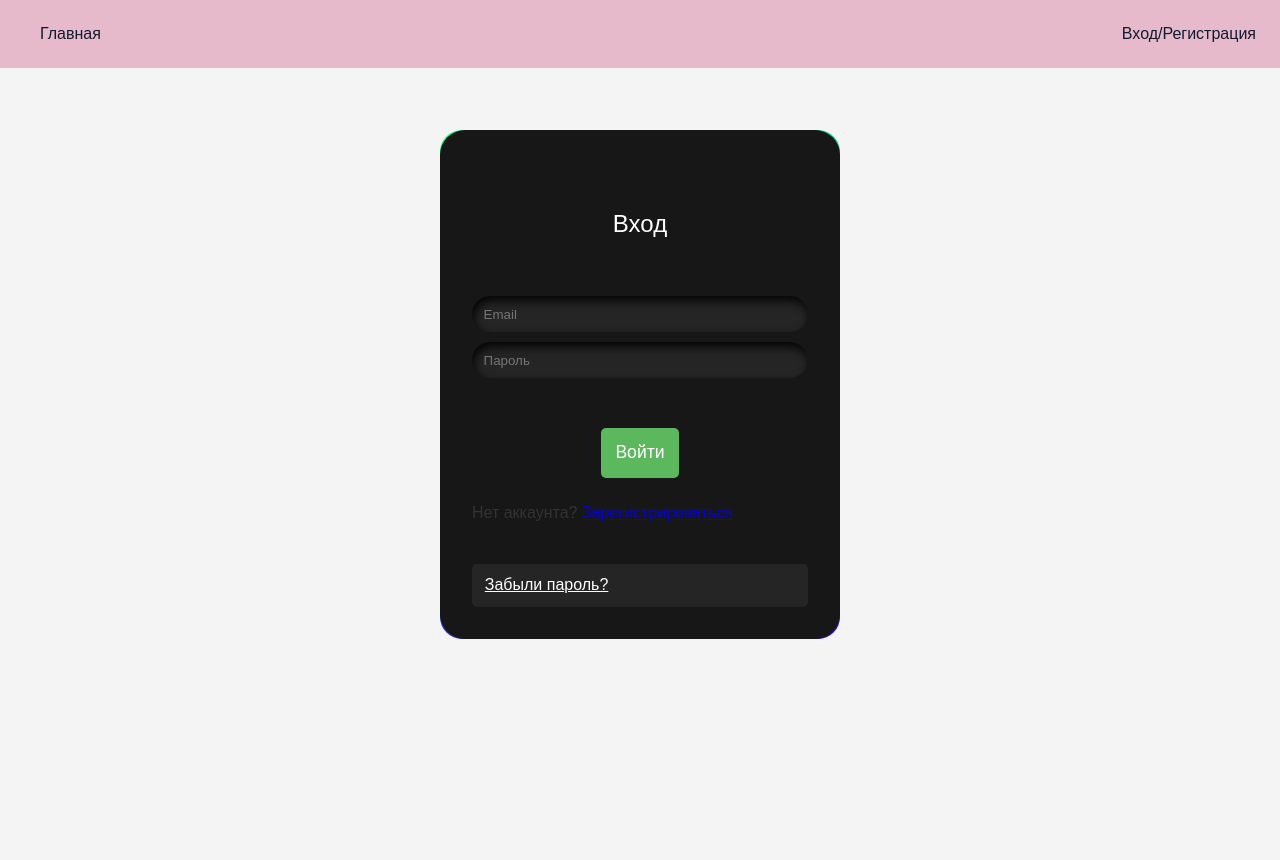
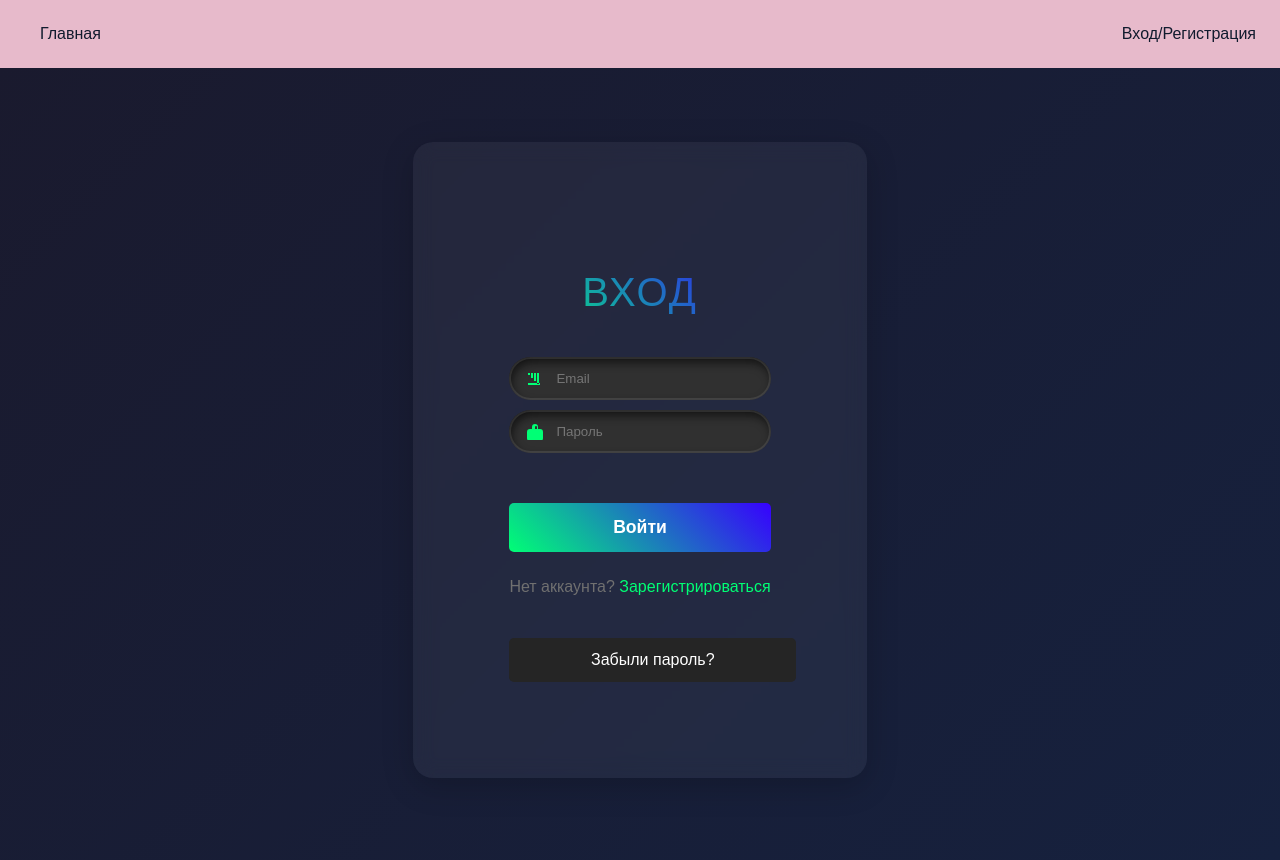
Before and after one commit to MitrichevGeorge/mysite-f, a Flask app: page /login in a window 1280 px wide. Before the commit the page ends 639 px from the top, so only its background shows below. Run offline with Flask 3, Linux system fonts and the light colour scheme.

Commit message:
login page

```diff
--- a/app/static/reg-log.css
+++ b/app/static/reg-log.css
@@ -1,104 +1,216 @@
 /* reg-log.css */
 body {
-    background-color: #f4f4f4; /* Light background for the body */
-    font-family: Arial, sans-serif; /* Font style for the body */
+    margin: 0;
+    font-family: Arial, sans-serif;
+    position: relative;
+    overflow: hidden; /* Prevent scrollbars from animation */
 }
 
 .form-container {
-    max-width: 400px; /* Maximum width of the form container */
-    margin: 50px auto; /* Center the container with margin */
-    padding: 20px; /* Padding inside the container */
+    min-height: 100vh;
+    display: flex;
+    justify-content: center;
+    align-items: center;
+    background: linear-gradient(135deg, #1a1a2e, #16213e);
+    position: relative;
+    z-index: 1;
+}
+
+/* Cursor following animation */
+body::before {
+    content: '';
+    position: fixed;
+    width: 300px;
+    height: 300px;
+    background: radial-gradient(circle, rgba(0, 255, 117, 0.2) 0%, rgba(55, 0, 255, 0.1) 50%, transparent 70%);
+    pointer-events: none;
+    z-index: 0;
+    transform: translate(-50%, -50%);
+    transition: transform 0.1s ease-out;
+}
+
+.input-icon {
+    position: absolute;
+    left: 15px;
+    color: #00ff75;
+    transition: all 0.3s ease;
+    width: 20px; /* Increased from 16px to accommodate wider icons */
+    height: 16px;
+    fill: currentColor;
 }
 
 .card {
-    background-image: linear-gradient(163deg, #00ff75 0%, #3700ff 100%); /* Gradient background */
-    border-radius: 22px; /* Rounded corners */
-    transition: all 0.3s; /* Transition for hover effects */
+    background: rgba(255, 255, 255, 0.05);
+    backdrop-filter: blur(10px);
+    border-radius: 20px;
+    padding: 2rem;
+    box-shadow: 0 8px 32px rgba(0, 0, 0, 0.2);
+    transition: all 0.3s;
 }
 
 .card2 {
-    border-radius: 0; /* No border radius for inner card */
+    padding: 2rem;
+    border-radius: 0;
 }
 
 #heading {
-    text-align: center; /* Center the heading */
-    margin: 2em; /* Margin for heading */
-    color: rgb(255, 255, 255); /* White color for heading */
-    font-size: 1.5em; /* Font size for heading */
+    color: #fff;
+    font-size: 2.5rem;
+    margin: 2rem 0;
+    text-align: center;
+    text-transform: uppercase;
+    letter-spacing: 2px;
+    background: linear-gradient(45deg, #00ff75, #3700ff);
+    -webkit-background-clip: text;
+    background-clip: text;
+    -webkit-text-fill-color: transparent;
 }
 
 .form {
-    display: flex; /* Flexbox for form layout */
-    flex-direction: column; /* Column layout */
-    gap: 10px; /* Gap between form elements */
-    padding: 2em; /* Padding inside the form */
-    background-color: #171717; /* Dark background for the form */
-    border-radius: 25px; /* Rounded corners for the form */
+    display: flex;
+    flex-direction: column;
+    gap: 10px;
+    padding: 2em;
+    position: relative;
 }
 
 .field {
-    display: flex; /* Flexbox for field layout */
-    align-items: center; /* Center items vertically */
-    gap: 0.5em; /* Gap between icon and input */
-    border-radius: 25px; /* Rounded corners */
-    padding: 0.6em; /* Padding inside the field */
-    background-color: #252525; /* Dark background for fields */
-    box-shadow: inset 2px 5px 10px rgb(5, 5, 5); /* Inner shadow for depth */
+    position: relative;
+    display: flex;
+    align-items: center;
+    border-radius: 25px;
+    padding: 0;
+    background-color: #252525;
+    box-shadow: inset 2px 5px 10px rgb(5, 5, 5);
 }
 
 .input-field {
-    background: none; /* No background for input */
-    border: none; /* No border for input */
-    outline: none; /* No outline for input */
-    width: 100%; /* Full width for input */
-    color: #d3d3d3; /* Light color for input text */
+    width: 100%;
+    padding: 12px 15px 12px 45px;
+    border: 2px solid rgba(255, 255, 255, 0.1);
+    border-radius: 50px;
+    background: rgba(255, 255, 255, 0.05);
+    color: #d3d3d3;
+    outline: none;
+    transition: all 0.3s ease;
+}
+
+.input-field:focus {
+    border-color: #00ff75;
+    background: rgba(255, 255, 255, 0.1);
+    box-shadow: 0 0 15px rgba(0, 255, 117, 0.3);
 }
 
 .btn {
-    display: flex; /* Flexbox for button layout */
-    justify-content: center; /* Center buttons */
-    margin-top: 2.5em; /* Margin for button section */
+    display: flex;
+    justify-content: center;
+    margin-top: 2.5em;
 }
 
 .button1 {
-    padding: 0.8em; /* Increased padding for button */
-    border-radius: 5px; /* Rounded corners for button */
-    border: none; /* No border for button */
-    outline: none; /* No outline for button */
-    background-color: #5cb85c; /* Green background for button */
-    color: white; /* White text color for button */
-    transition: 0.4s ease-in-out; /* Transition for hover effect */
-    position: relative; /* Position for arrow animation */
-    font-size: 1.1em; /* Increased font size */
+    position: relative;
+    width: 100%;
+    padding: 0.8em 24px;
+    border: none;
+    border-radius: 5px;
+    background: linear-gradient(45deg, #00ff75, #3700ff);
+    color: white;
+    font-weight: bold;
+    cursor: pointer;
+    overflow: hidden;
+    transition: all 0.3s ease;
+    font-size: 1.1em;
+}
+
+.button1::before {
+    content: '➔';
+    position: absolute;
+    right: 20px;
+    opacity: 0;
+    transition: all 0.4s ease;
+}
+
+.button1:hover::before {
+    opacity: 1;
+    right: 15px;
+    animation: bounce 0.6s infinite;
 }
 
 .button1::after {
-    content: ' ➔'; /* Arrow icon */
-    opacity: 0; /* Initially hidden */
-    transition: opacity 0.4s ease; /* Transition for arrow */
-    position: absolute; /* Positioning for arrow */
-    right: 10px; /* Positioning to the right */
+    content: '';
+    position: absolute;
+    top: 50%;
+    left: 50%;
+    width: 0;
+    height: 0;
+    background: rgba(255, 255, 255, 0.2);
+    border-radius: 50%;
+    transform: translate(-50%, -50%);
+    transition: all 0.6s ease;
+}
+
+.button1:hover::after {
+    width: 200%;
+    height: 200%;
+    opacity: 0;
 }
 
 .button1:hover {
-    background-color: #4cae4c; /* Darker green on hover */
-}
-
-.button1:hover::after {
-    opacity: 1; /* Show arrow on hover */
+    transform: translateY(-2px);
+    box-shadow: 0 5px 15px rgba(0, 255, 117, 0.4);
 }
 
 .button3 {
-    margin-top: 1em; /* Margin for forgot password button */
-    padding: 0.8em; /* Increased padding for button */
-    border-radius: 5px; /* Rounded corners for button */
-    border: none; /* No border for button */
-    outline: none; /* No outline for button */
-    background-color: #252525; /* Dark background for button */
-    color: white; /* White text color for button */
-    transition: 0.4s ease-in-out; /* Transition for hover effect */
+    margin-top: 1em;
+    padding: 0.8em;
+    border-radius: 5px;
+    border: none;
+    outline: none;
+    background-color: #252525;
+    color: white;
+    transition: all 0.4s ease-in-out;
+    text-align: center;
+    display: block;
+    width: 100%;
 }
 
 .button3:hover {
-    background-color: red; /* Red background on hover */
+    background: linear-gradient(45deg, #ff3333, #ff6666);
+    color: white;
+    box-shadow: 0 5px 15px rgba(255, 51, 51, 0.4);
 }
+
+@keyframes bounce {
+    0%, 100% { transform: translateX(0); }
+    50% { transform: translateX(5px); }
+}
+
+.field:hover .input-icon {
+    transform: scale(1.2);
+    color: #3700ff;
+}
+
+a {
+    color: #00ff75;
+    text-decoration: none;
+    transition: all 0.3s ease;
+}
+
+a:hover {
+    color: #3700ff;
+    text-shadow: 0 0 10px rgba(55, 0, 255, 0.3);
+}
+
+.btext {
+    color: #707070;
+}
+
+/* Add to reg-log.css */
+body {
+    --mouse-x: 0;
+    --mouse-y: 0;
+}
+
+body::before {
+    transform: translate(var(--mouse-x), var(--mouse-y));
+}
--- a/templates/login.html
+++ b/templates/login.html
@@ -8,18 +8,32 @@
             <form class="form" method="POST">
                 <p id="heading">Вход</p>
                 <div class="field">
+                    <svg class="input-icon" viewBox="0 0 16 16" fill="currentColor" height="16" width="20" xmlns="http://www.w3.org/2000/svg">
+                        <path d="M2 2v2h2V2H2zm3 0v5h2V2H5zm3 0v8h2V2H8zm3 0v11h2V2h-2zm-9 12v-2h12v2H2z"/>
+                    </svg>
                     <input type="email" class="input-field" placeholder="Email" name="email" required autoComplete="off" />
                 </div>
                 <div class="field">
+                    <svg class="input-icon" viewBox="0 0 20 16" fill="currentColor" height="16" width="20" xmlns="http://www.w3.org/2000/svg">
+                        <path d="M16 5h-2V3a3 3 0 0 0-6 0v2H6a3 3 0 0 0-3 3v6a3 3 0 0 0 3 3h10a3 3 0 0 0 3-3V8a3 3 0 0 0-3-3zm-5-2a1 1 0 1 1 2 0v2h-2V3z"/>
+                    </svg>
                     <input type="password" class="input-field" placeholder="Пароль" name="password" required />
                 </div>
                 <div class="btn">
                     <button class="button1" type="submit">Войти</button>
                 </div>
-                <p>Нет аккаунта? <a href="{{ url_for('auth.register') }}">Зарегистрироваться</a></p>
-                <a class="button3" href="{{ url_for('auth.forgot_password') }}">Забыли пароль?</a> <!-- Link to password recovery -->
+                <p class="btext">Нет аккаунта? <a href="{{ url_for('auth.register') }}">Зарегистрироваться</a></p>
+                <a class="button3" href="{{ url_for('auth.forgot_password') }}">Забыли пароль?</a>
             </form>
         </div>
     </div>
 </div>
+<script>
+    document.addEventListener('mousemove', (e) => {
+        const follower = document.body.querySelector('::before');
+        document.body.style.setProperty('--mouse-x', `${e.clientX}px`);
+        document.body.style.setProperty('--mouse-y', `${e.clientY}px`);
+    });
+</script>
+<!-- Your existing Cloudflare script remains here -->
 {% endblock %}
```
Also changed, not shown: templates/register.html (+20 -3 lines), users.json (+9 -9 lines).
